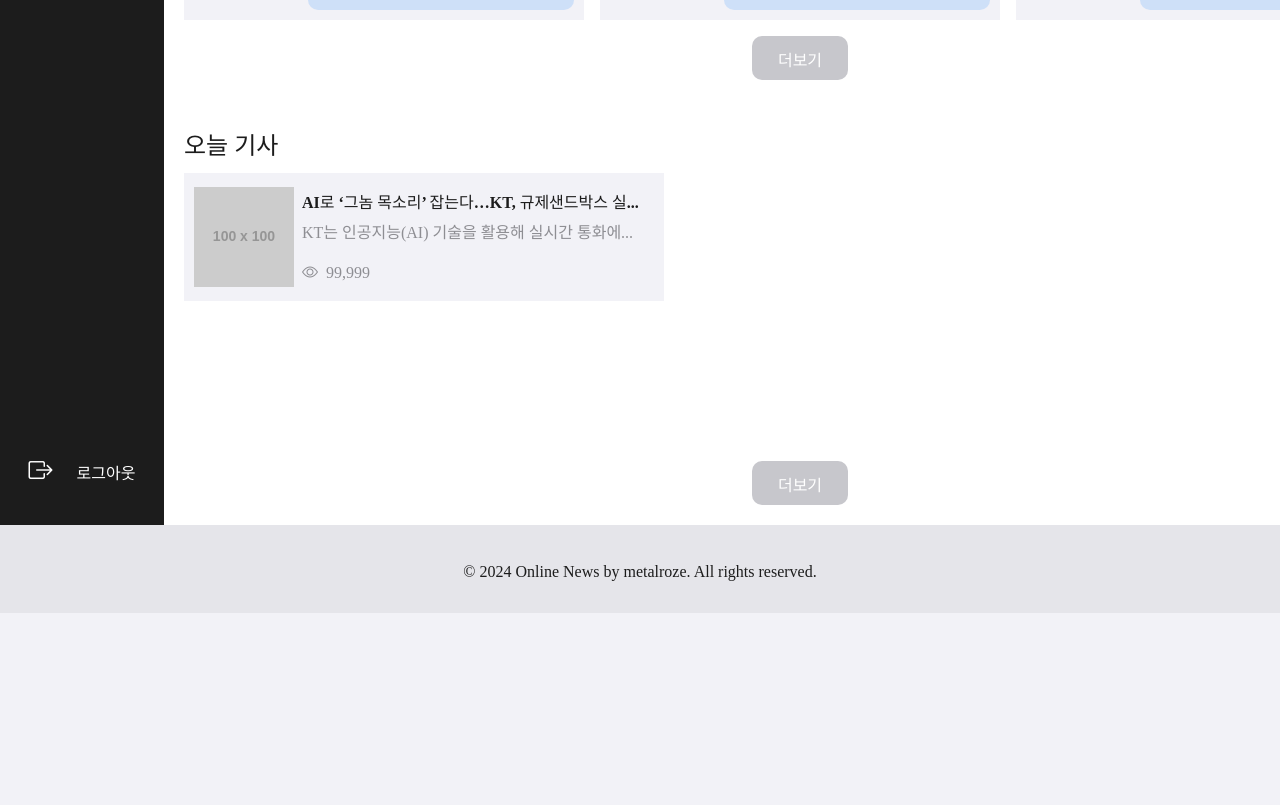
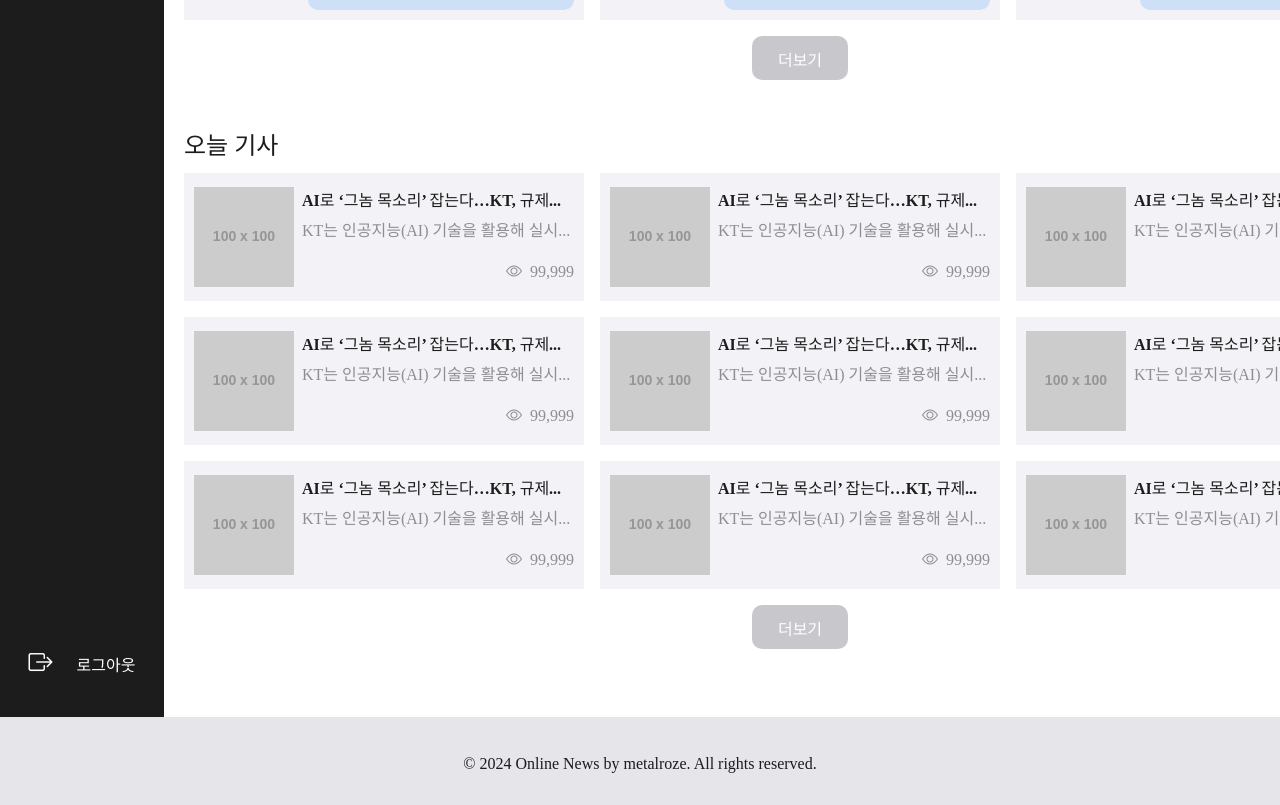
Before and after one commit to MetalRoze/OnlineNews_FE, a React (Vite) app: page /desktop in a window 1280 px wide. Shown: the part 704-1509 px from the top of the page. Before the commit the page ends 1317 px from the top, so only its background shows below. Built offline with nearby package versions, Linux system fonts and the light colour scheme; a web font is replaced by a local one.

Commit message:
style: article css 수정, 홈 레이아웃 구성

```diff
--- a/src/components/AdminArticle.jsx
+++ b/src/components/AdminArticle.jsx
@@ -6,14 +6,20 @@ export default function AdminArticle() {
     return (
         <div className='desktop-article pd10 aiCenter' >
             <img src="https://placehold.co/100x100" alt="Bootstrap"/>
-            <div className='ml05' style={{width: '75%'}}>
+            <StyledArticleContentWrapper className='ml05'>
                 <h5 className='ellipsis'>AI로 ‘그놈 목소리’ 잡는다…KT, 규제샌드박스 실증특례 승인</h5>
-                <p className='ellipsis'>KT는 인공지능(AI) 기술을 활용해 실시간 통화에서 보이스피싱을 자동 탐지하는 ‘KT 실시간</p>
+                <p className='ellipsis m0'>KT는 인공지능(AI) 기술을 활용해 실시간 통화에서 보이스피싱을 자동 탐지하는 ‘KT 실시간</p>
                 <div className='flex'>
-                    <i class="bi bi-eye" />
+                    <i className="bi bi-eye" />
                     <p className=' m0 ml05' >99,999</p>
                 </div>
-            </div>
+            </StyledArticleContentWrapper>
         </div>
     );
 }
+const StyledArticleContentWrapper = styled.div`
+    width: 75%;
+    display: grid;
+    grid-template-rows: 1fr 1.5fr 1fr;
+    justify-items: flex-end;
+`;
--- a/src/pages/testPageDT.jsx
+++ b/src/pages/testPageDT.jsx
@@ -32,33 +32,46 @@ export default function TestPageDT() {
                 <div style={{ height: '3rem' }}></div>
                 <div className='flex column aiFlexstart'>
                     <h2 className='mb1'>기사 요청 현황</h2>
-                    <StyledRequestWrapper>
+                    <StyledRequestListWrapper>
                         <AdminRequest />
                         <AdminRequest />
                         <AdminRequest />
                         <AdminRequest />
                         <AdminRequest />
                         <AdminRequest />
-                    </StyledRequestWrapper>
-                    <button style={{width: '6rem', alignSelf:'center'}}>더보기</button>
+                    </StyledRequestListWrapper>
+                    <button style={{ width: '6rem', alignSelf: 'center' }}>더보기</button>
                 </div>
                 <div style={{ height: '3rem' }}></div>
-                <div className='flex column aiCenter'>
-                    <h2 className='mb1'  style={{alignSelf:"flex-start"}}>오늘 기사</h2>
-                    <StyledRequestWrapper>
+                <h2 className='mb1' style={{ alignSelf: "flex-start" }}>오늘 기사</h2>
+                    <StyledArticleListWrapper>
                         <AdminArticle />
-
-                    </StyledRequestWrapper>
-                    <button style={{width: '6rem'}}>더보기</button>
-                </div>
+                        <AdminArticle />
+                        <AdminArticle />
+                        <AdminArticle />
+                        <AdminArticle />
+                        <AdminArticle />
+                        <AdminArticle />
+                        <AdminArticle />
+                        <AdminArticle />
+                    </StyledArticleListWrapper>
+                    <button style={{ width: '6rem', alignSelf: 'center' }}>더보기</button>
+                <div style={{ height: '3rem' }}></div>
             </div>
         </div>
     );
 }
-const StyledRequestWrapper = styled.div`
+const StyledRequestListWrapper = styled.div`
     display: grid;
     grid-template-rows: repeat(2, 1fr);
     grid-template-columns: repeat(3, 1fr);
     gap: 1rem;
     margin-bottom: 1rem;
 `;
+const StyledArticleListWrapper = styled.div`
+    display: grid;
+    grid-template-rows: repeat(2, 1fr);
+    grid-template-columns: repeat(3, 1fr);
+    gap: 1rem;
+    margin-bottom: 1rem;
+`;
--- a/src/styles/styles.css
+++ b/src/styles/styles.css
@@ -179,7 +179,7 @@
 
 .desktop-article{
     display: flex;
-    width: 30rem;
+    width: 25rem;
     height: 8rem;
     background-color: var(--color-gray10);
 }
```
